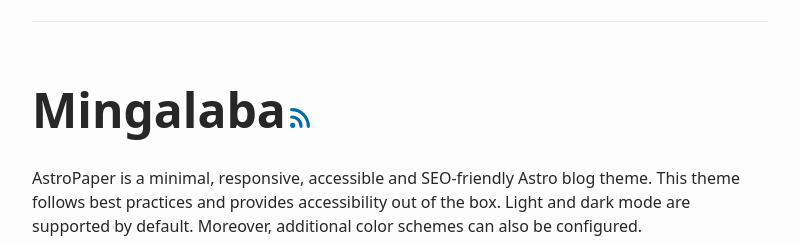
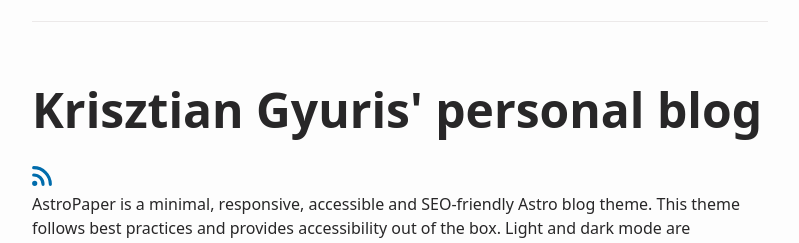
Before and after one commit to gyurisc/gyurisc-com, an Astro site: page / in a window 1280 px wide. Shown: the part 61-304 px from the top of the page, without its empty margins (240-1039 px from the left). Built offline with nearby package versions, Linux system fonts and the light colour scheme; Astro itself is replaced by a stand-in of ours.

Commit message:
rewriting the title

```diff
--- a/src/pages/index.astro
+++ b/src/pages/index.astro
@@ -24,7 +24,7 @@
   <main id="main-content" data-layout="index" class="app-layout">
     <section id="hero" class:list={["pt-8 pb-6", "border-b border-border"]}>
       <h1 class="my-4 inline-block text-4xl font-bold sm:my-8 sm:text-5xl">
-        Mingalaba
+        Krisztian Gyuris' personal blog
       </h1>
       <a
         target="_blank"
```
